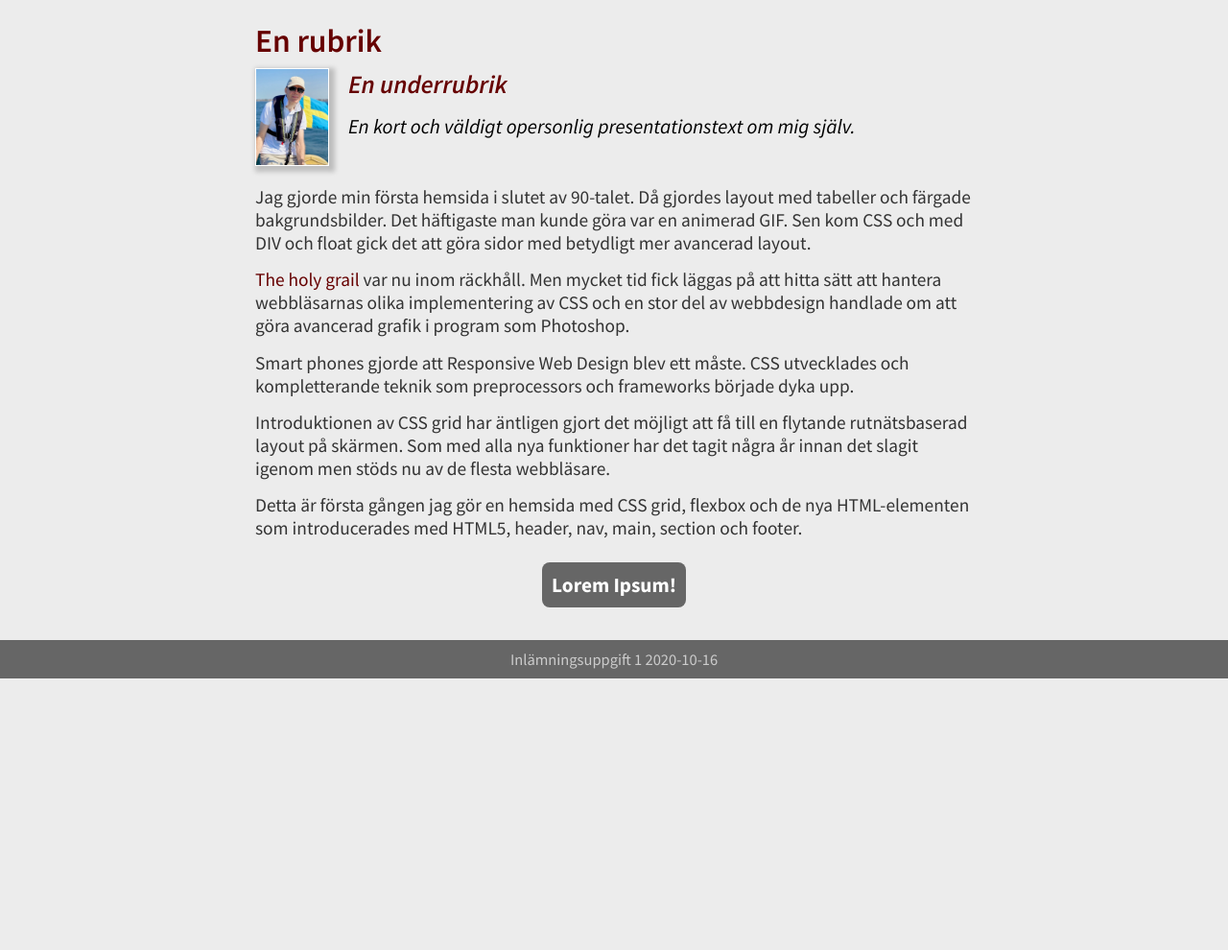
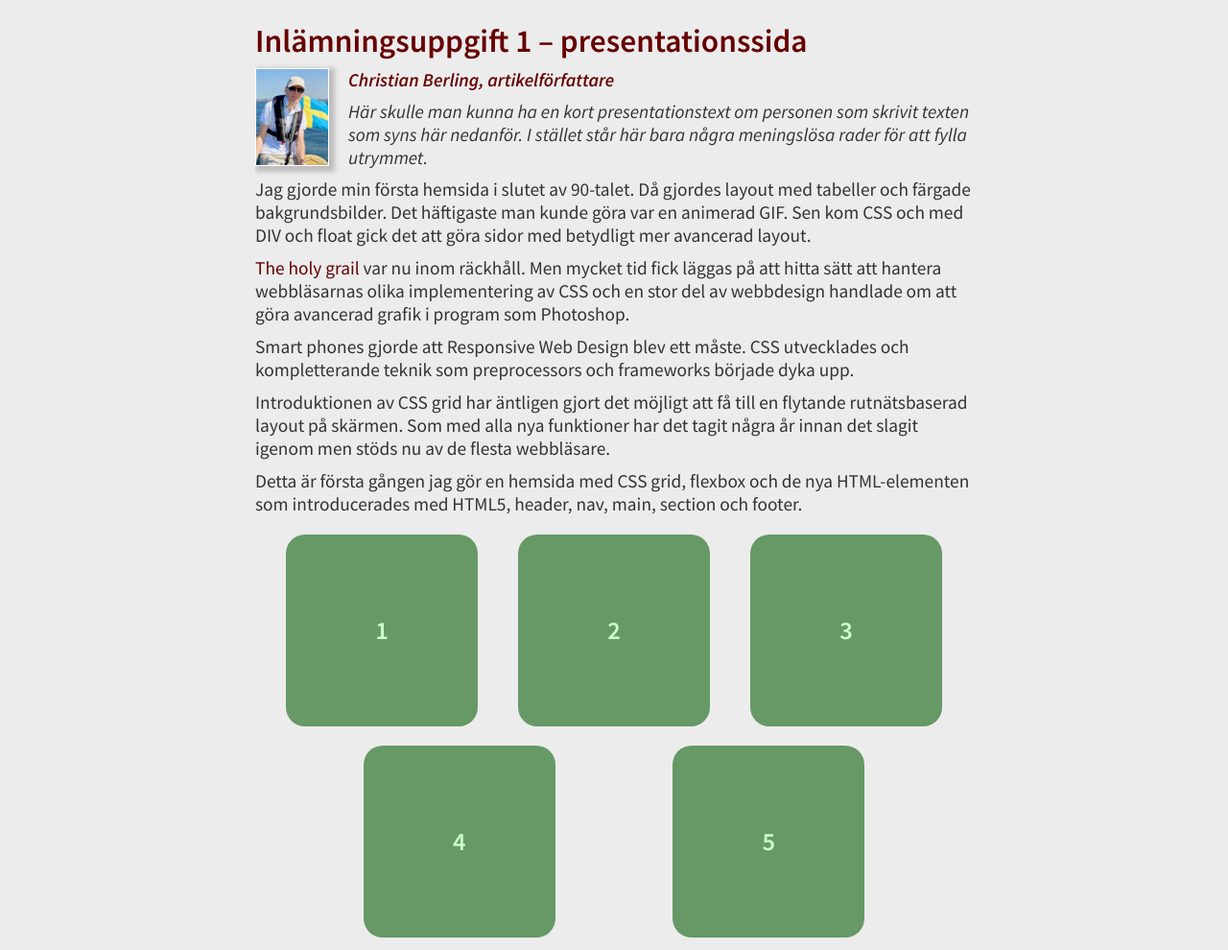
Before and after one commit to edu-htmlcss/assignment1, a plain HTML site: page index.html in a window 1280 px wide. Shown: the part 371-1361 px from the top of the page at 96% size. Before the commit the page ends 1078 px from the top, so only its background shows below. Drawn offline with Linux system fonts and the light colour scheme.

Commit message:
More work with flexbox portfolio

```diff
--- a/assignment1.css
+++ b/assignment1.css
@@ -105,6 +105,32 @@ two media queries. The nav menu is layed out with an unordered list and flex box
     color: #660000; /* Set color to dark red */
 }
 
+/* *** FLEX BOX PORTFOLIO *** */
+.portfolio { /* Container div for portfolio section, styled with flexbox */
+    display: flex; /* Layout with flex box */
+    flex-direction: row; /* Set flex direction to row */
+    flex-wrap: wrap; /* Allow content to wrap if width is not enough for one row*/
+    justify-content: space-evenly; /* Justify the content evenly spaced horizontally with space in between and on sides */
+    align-items: center; /* Align the content vertically */
+}
+
+.portfolio_item { /* Child div styling portfolio items */
+    background-color: #669966; /* Set background to green */
+    width: 200px; /* Set width to 200px; */
+    height: 200px; /* Set height to 200px */
+    margin: 10px; /* Make sure we have at least a 10px margin around every box */
+    border-radius: 20px; /* Round the corners */
+    display: flex; /* Layout content within this item with flex box*/
+    justify-content: center; /* Justify the content evenly spaced horizontally */
+    align-items: center; /* Align the content vertically */
+}
+
+.portfolio_content { /* Style to format the text content of a portfolio item*/
+    font-size: 1.5rem; /* Set font size, scale up a bit */
+    font-weight: 600; /* Set font weight to bold */
+    color: #ccffcc; /* Set font color to pale green */
+}
+
 /* *** THE REST *** */
 
 * { /* Wildcard to do a little reset, set all text on page to the same formatting and zero margins and padding . */
@@ -123,6 +149,16 @@ a { /* Style a href links on page */
 
 body { /* Style everything within body element */
     background-color: #ececec; /* Set background color to off white, used as background where nothing else is set */
+}
+
+.byline { /* Section containing my "by line", photo and info about the author */
+    overflow: hidden; /* Keeps the photo inside the section despite using "float:left" in the photo styling */
+}
+
+.byline__position { /* Special style for h3 used in byline */
+    position: relative; /* Set position to allow exact positioning */
+    left: 20px; /* Move 20px left from whatever is to the left of h3, in this case an image. */
+    margin: 0.5rem 0; /* Remove any margins */
 }
 
 .container>div, nav, main, footer { /* Style div, nav, main and footer elements */
@@ -145,7 +181,7 @@ body { /* Style everything within body element */
     font-size: 0.85em;  /* Set font size to a smaller size */
 }
 
-h1, h2, h3 { /* Style Heading 1 to 3 to the same size, weight, color, and margings */
+h1, h2, h3, h4 { /* Style Heading 1 to 3 to the same size, weight, color, and margings */
     font-weight: 600; /* Set font weight to bold */
     color: #660000; /* Set font color to dark red */
     font-size: 2.3rem; /* Set font to a pretty big size */
@@ -160,53 +196,33 @@ h3 { /* Style Heading 3 */
     font-size: 1.5rem; /* Scale font size down from previous size */
 }
 
+h4 { /* Style Heading 3 */
+    font-size: 1.1rem; /* Scale font size down from previous size */
+}
+
 h1.header_title { /* Special style for h1 overlay header image */
     font-size: 4.5rem; /* Scale size way up */
     font-weight: 700; /* Set font weight to really bold */
     color: #eeeeee; /* Set color to a bright grey, almost white */
     letter-spacing: 0.05em; /* Adjust space between characters, add a little bit */
     text-shadow: 2px 2px 5px rgba(0, 0, 0, 0.5); /* Set a shadow, offset 2 px, blur 5px, black with alpha transperance 0.5 */
-    /* padding: 0 0.2em; */
-    /* background-color: rgba(51, 51, 51, 0.2); */
 }
 
-h3.byline { /* Special style for h3 used in byline */
-    font-style: italic; /* Set style to italic */
-    position: relative; /* Set position to allow exact positioning */
-    left: 20px; /* Move 20px left from whatever is to the left of h3, in this case an image. */
-    margin: 0px; /* Remove any margins */
-}
-
-input[type="submit"] { /* css attribute selector to target the submit button, this would affect any form submit button on this page */
-    background-color: #666666; /* Set background to a shade of grey */
-    color: #ffffff; /* Set text color to pure white */
-    border: 0px; /* Remove any border */
-    border-radius: 8px; /* Round the corners */
-    font-size: 1.1em; /* Set font size, scale up a bit */
-    font-weight: bold; /* Set font weight */
-    padding: 10px; /* Add padding to all sides, inside the grey area */
-    margin: 10px 0px; /* Add margin to top and bottom, zero on sides, outside the grey area */
+.italic { /* general style to affect any text to italics */
+    font-style: italic; /* Set font style to italics */
 }
 
 p { /* Style all p elements (not styled anywhere else */
-    margin: 0.8rem 0; /* Add a bit of distans between paragraphs top and bottom, zero on sides */
-}
-
-p.byline { /* Special stylee for paragraph in byline */
-    color: #000000; /* Set text font to pure black */
-    font-size: 1.2rem; /* Set font size, increase slightly */
-    font-weight: 400;  /* Set weight to thin */
-    font-style: italic; /* Set style to italic */
-    position: relative; /* Set position to relative to allow positioning */
-    left: 20px; /* Move 20px left from whatever it's next to, in this case an image */
+    margin: 0 0 10px 0; /* Add a bit of distans between paragraphs by setting mergin bottom to 10px, everything else to zero */
 }
 
 .portrait { /* Special style for portrait image */
+    position: relative;
     box-shadow: 3px 3px 5px 3px rgba(0, 0, 0, 0.2); /* Set a shadow, offset 3px, blur 5px, spread 3px, black with alpha transperance 0.2 */
     border: 1px solid white; /* Add a white border to contrast the shadow, outside image inside border */
     float: left; /* Float left puts image to the left and let text appear to the right of image */
-    margin: 0 0 20px 0; /* Set margin bottom to 20px, everything else to zero */
     height: 100px; /* Scale size of image, no width give to scale proportionatly */
+    margin: 0 0 10px 0; /* Set bottom-margin to 10px to allow for the drop shadow within the parent container */
 }
 
 @media only screen and (max-width: 768px) { /* If screen is smaller than 768 pix */
--- a/index.html
+++ b/index.html
@@ -27,10 +27,12 @@
         </nav><!-- End of nav menu div -->
         <main> <!-- Main section of the page, HTML5 element -->
             <section class="byline"> <!-- A special section for a "byline" part of the page, HTML5 element -->
-            <h2>En rubrik</h2> <!-- Heading 2, no more no less -->
+            <h2>Inlämningsuppgift 1 &#0150; presentationssida </h2> <!-- Heading 2, no more no less -->
             <img src="images/cb_sailing_2020.jpg" alt="Christian Berling" class="portrait"> <!-- a picture with size attributes, styling and position in CSS -->
-            <h3 class="byline">En underrubrik</h3><!-- A heading 3 with a class for position and format styling -->
-            <p class="byline">En kort och väldigt opersonlig presentationstext om mig själv. </p><!-- A paragraph with a class for position and format styling -->
+            <h4 class="byline__position italic">Christian Berling, artikelförfattare</h4><!-- A heading 3 with a class for position and format styling -->
+            <p class="byline__position italic">Här skulle man kunna ha en kort presentationstext om personen
+                som skrivit texten som syns här nedanför. I stället står här bara några meningslösa rader för
+                att fylla utrymmet. </p><!-- A paragraph with a class for position and format styling -->
             </section> <!-- End of section -->
 
             <!-- The following paragraphs are mostly plain text paragraphs without any extra class or id.
@@ -56,9 +58,25 @@
                 stöds nu av de flesta webbläsare. </p>
             <p>Detta är första gången jag gör en hemsida med CSS grid, flexbox och de nya HTML-elementen som
                 introducerades med HTML5, header, nav, main, section och footer.</p>
-            <form action="https://www.lipsum.com/" target="_blank"> <!-- A form with an action that loads the address and a target for a new tab or window -->
-                <p class="center"><input type="submit" value="Lorem Ipsum!" /></p> <!-- A button with a submit that triggers the form action. Wrapped in a p tag with class center to center the button in the paragraph-->
-            </form> <!-- End of form -->
+
+            <!-- Below is a mock up section to try out a little more flex box  -->
+            <div class="portfolio"> <!-- A div element styled with class "portfolio" -->
+                <div class="portfolio_item"> <!-- A div element to create a portfolio item, a green square  -->
+                    <div class="portfolio_content">1</div> <!-- A div enclosing the text within the portfolio item so it can be centered -->
+                </div>
+                <div class="portfolio_item"> <!-- A div element to create a portfolio item, a green square  -->
+                    <div class="portfolio_content">2</div> <!-- A div enclosing the text within the portfolio item so it can be centered -->
+                </div>
+                <div class="portfolio_item"> <!-- A div element to create a portfolio item, a green square  -->
+                    <div class="portfolio_content">3</div> <!-- A div enclosing the text within the portfolio item so it can be centered -->
+                </div>
+                <div class="portfolio_item"> <!-- A div element to create a portfolio item, a green square  -->
+                    <div class="portfolio_content">4</div> <!-- A div enclosing the text within the portfolio item so it can be centered -->
+                </div>
+                <div class="portfolio_item"> <!-- A div element to create a portfolio item, a green square  -->
+                    <div class="portfolio_content">5</div> <!-- A div enclosing the text within the portfolio item so it can be centered -->
+                </div>
+            </section>
         </main> <!-- End of main element -->
         <footer> <!-- Element contains footer and is placed center cell last row on top of background -->
                 <p class="footer">Inlämningsuppgift 1 2020-10-16</p><!-- A paragraph element for footer text with a class for styling -->
```
